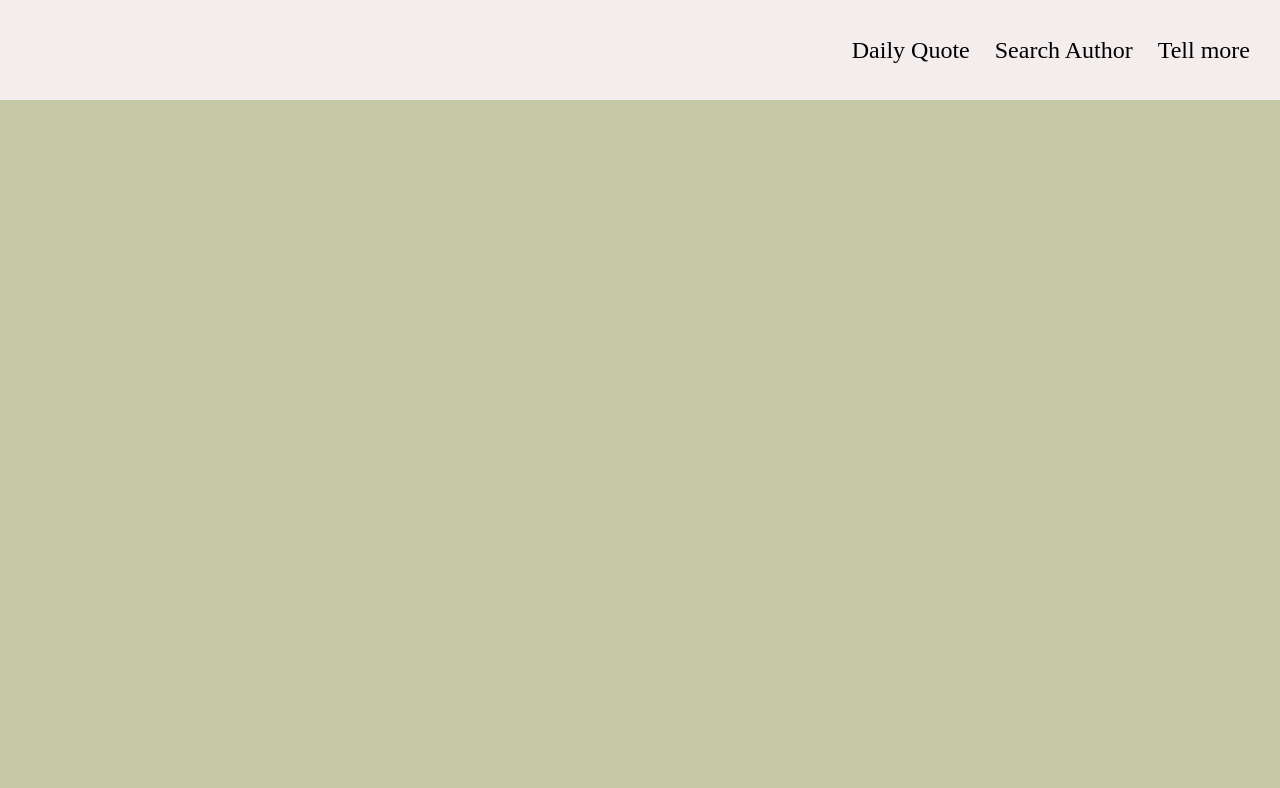
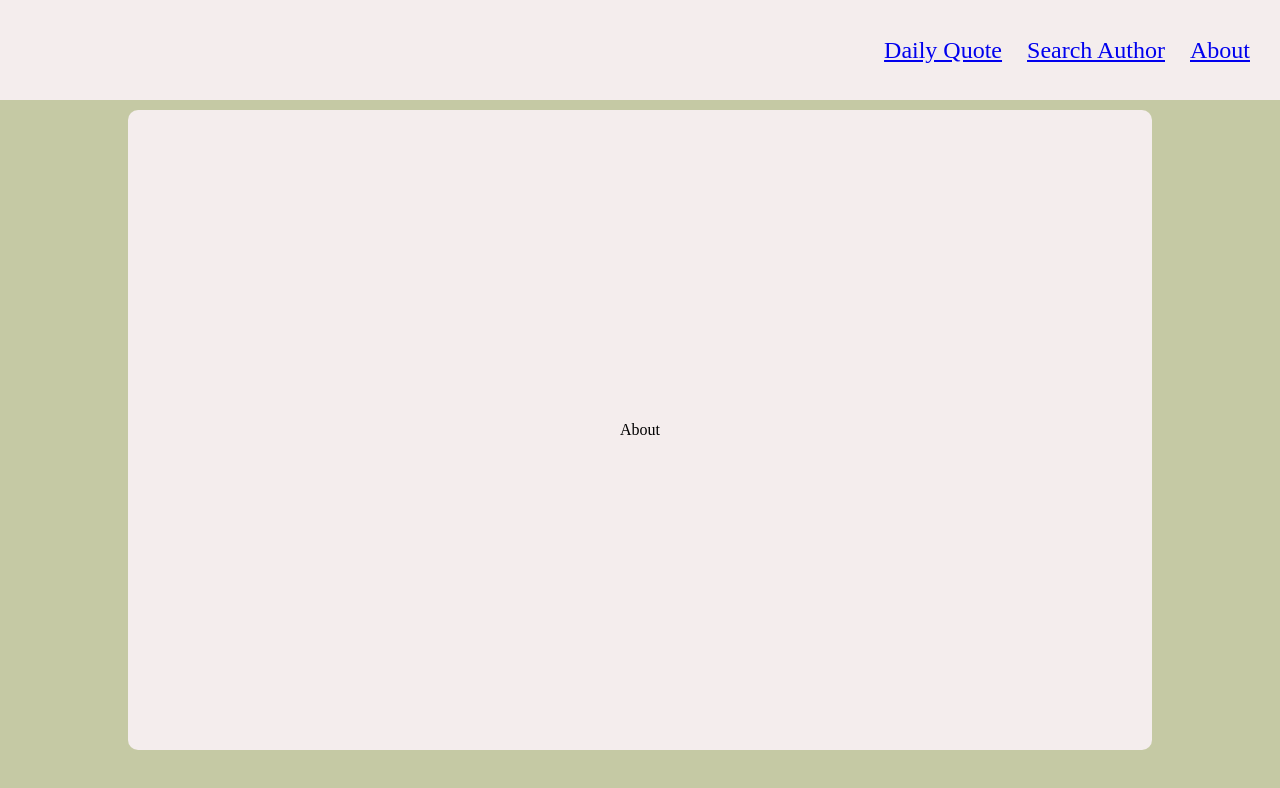
Before and after one commit to EoBryanDev/daily_quotes, a React (Vite) app: page /about in a window 1280 px wide. Shown: the top 788 px of the page. Built offline with nearby package versions, Linux system fonts and the light colour scheme.

Commit message:
Getting the Quote from the API

```diff
--- a/package.json
+++ b/package.json
@@ -9,8 +9,10 @@
     "preview": "vite preview"
   },
   "dependencies": {
+    "axios": "^1.2.2",
     "react": "^18.2.0",
     "react-dom": "^18.2.0",
+    "react-query": "^3.39.2",
     "react-router-dom": "^6.6.2",
     "styled-components": "^5.3.6"
   },
--- a/src/components/MenuList/index.tsx
+++ b/src/components/MenuList/index.tsx
@@ -1,12 +1,19 @@
 import MenuItem from '../MenuItem'
 import * as Styled from './styles'
+import { NavLink } from 'react-router-dom'
 
 export default function MenuList() {
   return (
     <Styled.MenuList>
+      <NavLink to='/'>
         <MenuItem>Daily Quote</MenuItem>
+      </NavLink>
+      <NavLink to='/author'>
         <MenuItem>Search Author</MenuItem>
-        <MenuItem>Tell more</MenuItem>
+      </NavLink>
+      <NavLink to='/about'>
+        <MenuItem>About</MenuItem>
+      </NavLink>
     </Styled.MenuList>
   )
 }
--- /dev/null
+++ b/src/components/QuotePhase/index.tsx
@@ -0,0 +1,16 @@
+import * as Styled from './styles'
+interface IQuotePhaseProps {
+  quote: string
+  author: string
+}
+
+export const QuotePhase = ({ quote, author }: IQuotePhaseProps) => {
+  return (
+    <Styled.Container>
+      <Styled.QuoteContainer>
+        <Styled.Title>{quote}</Styled.Title>
+        <Styled.Author>{author}</Styled.Author>
+      </Styled.QuoteContainer>
+    </Styled.Container>
+  )
+}
--- /dev/null
+++ b/src/components/QuotePhase/styles.ts
@@ -0,0 +1,30 @@
+import styled, { css } from 'styled-components'
+
+export const Container = styled.section`
+  ${({ theme }) => css`
+    background-color: ${theme.projectStyle.colors.primaryColor};
+    width: 600px;
+    height: 300px;
+    display: flex;
+    justify-content: center;
+    align-items: center;
+    border-radius: 10px;
+  `}
+`
+export const QuoteContainer = styled.article`
+  width: 300px;
+  margin-bottom: 10px;
+  border-radius: 10px;
+  text-align: center;
+`
+export const Title = styled.h2`
+  ${({ theme }) => css`
+    margin-bottom: 10px;
+    color: ${theme.projectStyle.colors.secondaryColor};
+  `}
+`
+export const Author = styled.h4`
+  ${({ theme }) => css`
+    color: ${theme.projectStyle.colors.thirdColor};
+  `}
+`
--- /dev/null
+++ b/src/interface/IQuote.ts
@@ -0,0 +1,4 @@
+export interface IQuote {
+    text : string
+    author: string
+}
--- a/src/main.tsx
+++ b/src/main.tsx
@@ -4,12 +4,15 @@ import { ThemeProvider } from 'styled-components'
 import App from './pages/App'
 import GlobalStyles from './styles/globalStyles'
 import theme from './styles/theme'
+import { BrowserRouter } from 'react-router-dom'
 
 ReactDOM.createRoot(document.getElementById('root') as HTMLElement).render(
   <React.StrictMode>
     <ThemeProvider theme={theme}>
-      <App />
-    <GlobalStyles />
+      <BrowserRouter>
+          <App />
+      </BrowserRouter>
+      <GlobalStyles />
     </ThemeProvider>
   </React.StrictMode>,
 )
--- /dev/null
+++ b/src/pages/About/index.tsx
@@ -0,0 +1,7 @@
+import React from 'react'
+
+export const About = () => {
+  return (
+    <div>About</div>
+  )
+}
--- a/src/pages/App/index.tsx
+++ b/src/pages/App/index.tsx
@@ -1,9 +1,21 @@
+import { Route, Routes } from 'react-router-dom'
+import * as Styled from './styles'
 import Menu from '../../components/Menu'
+import { About } from '../About'
+import { AuthorQuote } from '../AuthorQuote'
+import DailyQuote from '../DailyQuote'
 
 function App() {
   return (
     <div>
       <Menu />
+      <Styled.Container>
+        <Routes>
+          <Route path='/' element={<DailyQuote />} />
+          <Route path='/author' element={<AuthorQuote />} />
+          <Route path='/about' element={<About />} />
+        </Routes>
+      </Styled.Container>
     </div>
   )
 }
--- /dev/null
+++ b/src/pages/App/styles.ts
@@ -0,0 +1,15 @@
+import styled, { css } from 'styled-components'
+
+export const Container = styled.section`
+  ${({theme}) => css`
+    background-color: ${theme.projectStyle.colors.thirdColor};
+    display: flex;
+    justify-content: center;
+    align-items: center;
+    height: 80vh;
+    margin: 10px auto;
+    padding: 10px;
+    border-radius: 10px;
+  `}
+  width: 80%;
+`
--- /dev/null
+++ b/src/pages/AuthorQuote/index.tsx
@@ -0,0 +1,7 @@
+import React from 'react'
+
+export const AuthorQuote = () => {
+  return (
+    <div>AuthorQuote</div>
+  )
+}
--- /dev/null
+++ b/src/pages/DailyQuote/index.tsx
@@ -0,0 +1,34 @@
+import { useState, useEffect } from 'react'
+import { getQuotes } from '../../utils/getDailyQuote'
+import { IQuote } from '../../interface/IQuote'
+import { QuotePhase } from '../../components/QuotePhase'
+
+export const DailyQuote = () => {
+  const [quote, setQuote] = useState<IQuote | null>(null)
+    // eu poderia verificar se existe algum cookie ou storage com o indice já visto hoje se
+    //      o dia que foi setado for diferente do de hoje, e se ele não for diferente então manter o mesmo quote
+  useEffect(() => {
+    const searchData = async () => {
+      const dailyQuote = await getQuotes()
+      const randomItem = Math.floor(Math.random() * dailyQuote.length)
+      console.log(randomItem)
+
+      //  const dailyQuote = {response.data.[Math.random]}
+      setQuote(dailyQuote[randomItem])
+      return dailyQuote
+    }
+
+    searchData()
+  }, [])
+  return (
+    <>
+      {quote === null ? (
+        <h1>Loading...</h1>
+      ) : (
+        <QuotePhase quote={quote.text} author={quote.author} />
+      )}
+    </>
+  )
+}
+
+export default DailyQuote
--- /dev/null
+++ b/src/utils/getDailyQuote.ts
@@ -0,0 +1,13 @@
+import axios from 'axios'
+
+
+export const getQuotes = async () => {
+  try {
+    const response = await axios.get('https://type.fit/api/quotes')
+    console.log(response);
+
+    return response.data
+  } catch (error) {
+    console.log(error)
+  }
+}
```
Also changed, not shown: 1 other file (tests, documents, lock files or other folders).
